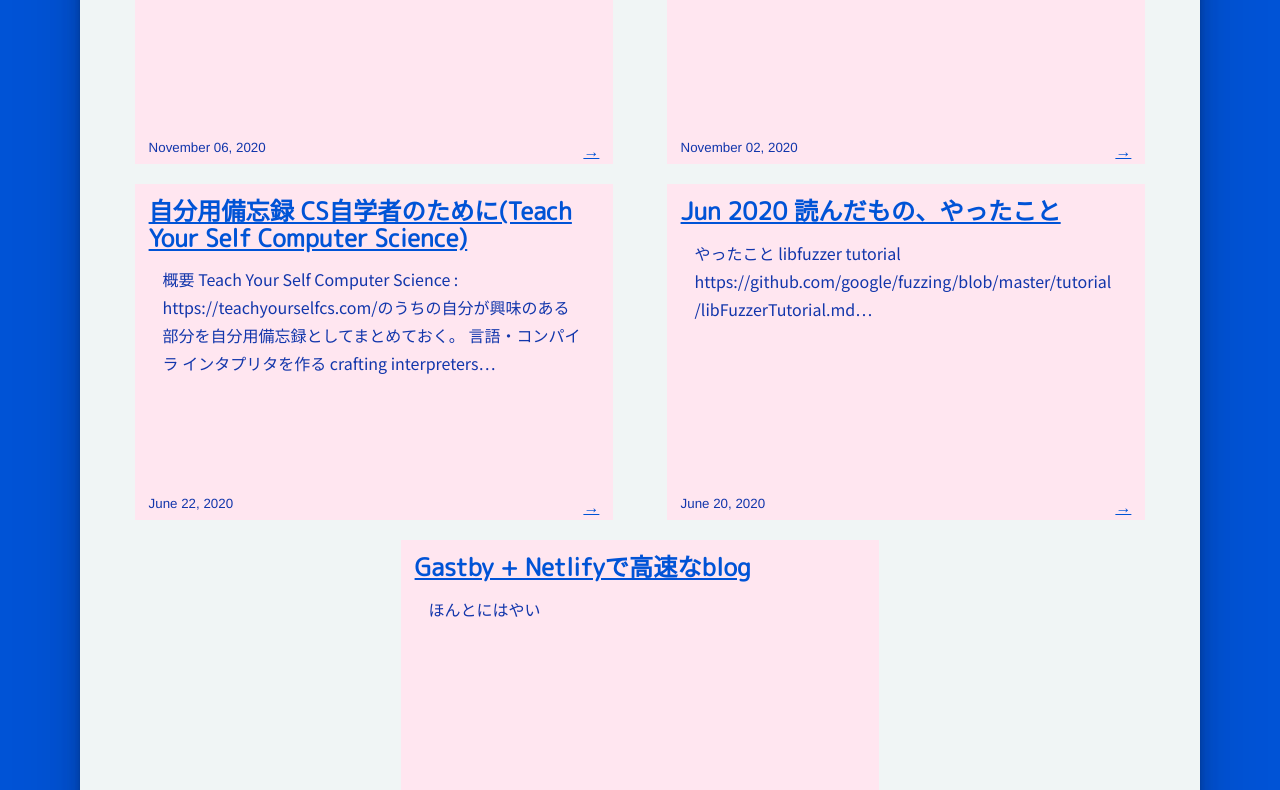
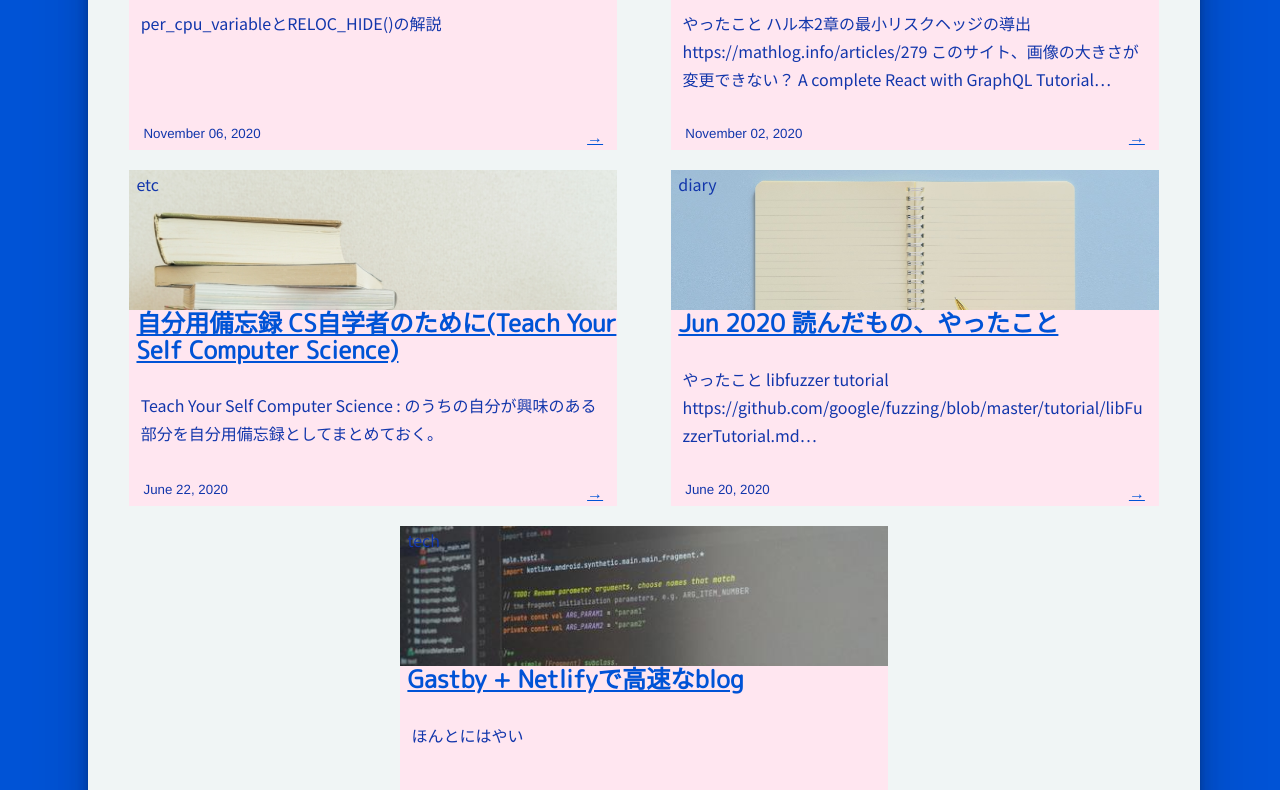
Before and after one commit to yukarinoki/blog, a Gatsby site: page / in a window 1280 px wide. Shown: the part 716-1506 px from the top of the page. Built offline with nearby package versions, Linux system fonts and the light colour scheme; Gatsby itself is replaced by a stand-in of ours; some packages are replaced by stand-ins of ours.

Commit message:
デザインの変更

```diff
--- a/content/blog/Gatsby + Netlify/index.md
+++ b/content/blog/Gatsby + Netlify/index.md
@@ -2,9 +2,10 @@
 title: Gastby + Netlifyで高速なblog
 date: "2020-06-03T22:12:03.284Z"
 description: "ほんとにはやい"
+category: "tech"
 ---
 
-Gatsby + Netlifyが早くて便利らしいと聞いたので、やってみました。
-本当に速くてすごい。
+Gatsby + Netlifyが早いらしいと聞いたので作ってみた
+本当に速いのですごいぞ。
 
 ![lighthouse](./lighthouse.png)
--- a/content/blog/making_toc/index.md
+++ b/content/blog/making_toc/index.md
@@ -1,7 +1,8 @@
 ---
 title: gatsby-blogにtable of contentを付ける
 date: "2020-11-19T22:12:03.284Z"
-description: ""
+description: "gatsbyで作られたブログに、リンクが機能していてスクロールに追従する目次をつける方法について"
+category: "tech"
 ---
 
 # 概要
--- a/content/blog/memorandumForSelfLeaner/index.md
+++ b/content/blog/memorandumForSelfLeaner/index.md
@@ -1,7 +1,8 @@
 ---
 title: 自分用備忘録 CS自学者のために(Teach Your Self Computer Science)
 date: "2020-06-22T22:12:03.284Z"
-description: ""
+description: "Teach Your Self Computer Science : のうちの自分が興味のある部分を自分用備忘録としてまとめておく。 "
+category: "etc"
 ---
 
 # 概要
--- a/content/blog/per_cpu_var_and_relochide/index.md
+++ b/content/blog/per_cpu_var_and_relochide/index.md
@@ -1,7 +1,8 @@
 ---
 title: per_cpu_variableとRELOC_HIDE()
 date: "2020-11-06T05:12:03.284Z"
-description: "per_cpu_variableとRELOC_HIDE()の解説です"
+description: "per_cpu_variableとRELOC_HIDE()の解説"
+category: "tech"
 ---
 # Per cpu variable
 linux kernelには、per cpu variableという機構があります。(Per-CPU Variablesとも書かれる。)
--- a/content/blog/readings_Dec20/index.md
+++ b/content/blog/readings_Dec20/index.md
@@ -2,6 +2,7 @@
 title: Dec 2020 読んだもの、やったこと
 date: "2020-12-02T22:12:03.284Z"
 description: ""
+category: "diary"
 ---
 
 # やったこと
--- a/content/blog/readings_Nov20/index.md
+++ b/content/blog/readings_Nov20/index.md
@@ -2,6 +2,7 @@
 title: Nov 2020 読んだもの、やったこと
 date: "2020-11-02T22:12:03.284Z"
 description: ""
+category: "diary"
 ---
 
 # やったこと
--- a/content/blog/readingsummary_Jun20/index.md
+++ b/content/blog/readingsummary_Jun20/index.md
@@ -2,6 +2,7 @@
 title: Jun 2020 読んだもの、やったこと
 date: "2020-06-20T22:12:03.284Z"
 description: ""
+category: "diary"
 ---
 
 # やったこと
--- a/gatsby-config.js
+++ b/gatsby-config.js
@@ -7,6 +7,7 @@ module.exports = {
     },
     description: `none`,
     siteUrl: `https://epic-golick-eb81d7.netlify.app/`,
+    pathPrefix: `/article_headers`,
     social: {
       twitter: `bkaclub`
     }
@@ -74,7 +75,7 @@ module.exports = {
         background_color: `#ffffff`,
         theme_color: `#2c91ec`,
         display: `minimal-ui`,
-        icon: `content/assets/gatsby-icon.png`
+        icon: `content/assets/profile-pic.jpg`
       }
     },
     `gatsby-plugin-react-helmet`,
--- a/src/components/layout.js
+++ b/src/components/layout.js
@@ -141,7 +141,8 @@ const LayoutStyle = styled.div`
     grid-area: main;
     border-radius: ${rhythm(0.5)};
     max-width: ${rhythm(mainAreaWidth)};
-    padding: ${rhythm(1)};
+    padding: ${rhythm(0.5)};
+    margin-left: ${rhythm(0.3)};
     background-color: var(--bg-color);
     color: var(--fg-color);
     box-shadow:
--- a/src/pages/index.js
+++ b/src/pages/index.js
@@ -1,7 +1,6 @@
 // Gatsby supports TypeScript natively!
 import React from "react"
-import { PageProps, Link, graphql } from "gatsby"
-
+import { PageProps, useStaticQuery, Link, graphql, withPrefix } from "gatsby"
 import Bio from "../components/bio"
 import Layout from "../components/layout"
 import SEO from "../components/seo"
@@ -40,21 +39,25 @@ const BlogIndex = ({ data, location }) => {
       <div style={{display: `flex`, flexWrap: `wrap`, flexDirection: `row`}}>
       {posts.map(({ node }) => {
         const title = node.frontmatter.title || node.fields.slug
+        const category = node.frontmatter.category || node.fields.slug
+        const img_withext = category + ".jpg"
         return (
-          <article key={node.fields.slug} style={{position:`relative`, margin: `20px auto auto auto`, paddingTop: rhythm(0.5), paddingLeft: rhythm(0.5), paddingRight: rhythm(0.5), width: `45%`, height: rhythm(12)}}>
+          <article key={node.fields.slug} style={{position:`relative`, margin: `20px auto auto auto`, width: `45%`, height: rhythm(12)}}>
             <header>
-              <h2
-                style={{
-                  marginBottom: rhythm(1 / 4),
-                }}
-              >
+              <div style={{position: `relative`}}>
+                <div style={{width: `100%`, height: rhythm(5), overflow: `hidden`}}>
+                  <img src={withPrefix('/article_headers/' + img_withext)} alt="sambnail" />
+                </div>
+                <p style={{position: `absolute`, top: `0`, left: rhythm(1 / 4)}}> {category} </p>
+              </div>
+              <h2 style={{ marginLeft: rhythm(1 / 4)}}>
                 <Link style={{ boxShadow: `none` }} to={node.fields.slug}>
                   {title}
                 </Link>
               </h2>
 
             </header>
-            <section style={{ margin: rhythm(0.5)}}>
+            <section style={{ marginLeft: rhythm(0.4), marginRight: rhythm(0.4)}}>
               <p
                 dangerouslySetInnerHTML={{
                   __html: node.frontmatter.description || node.excerpt,
@@ -99,6 +102,7 @@ export const pageQuery = graphql`
             date(formatString: "MMMM DD, YYYY")
             title
             description
+            category
           }
         }
       }
```
Also changed, not shown: static/article_headers/diary.jpg (added), static/article_headers/etc.jpg (added), static/article_headers/research.jpg (added), static/article_headers/tech.jpg (added).
